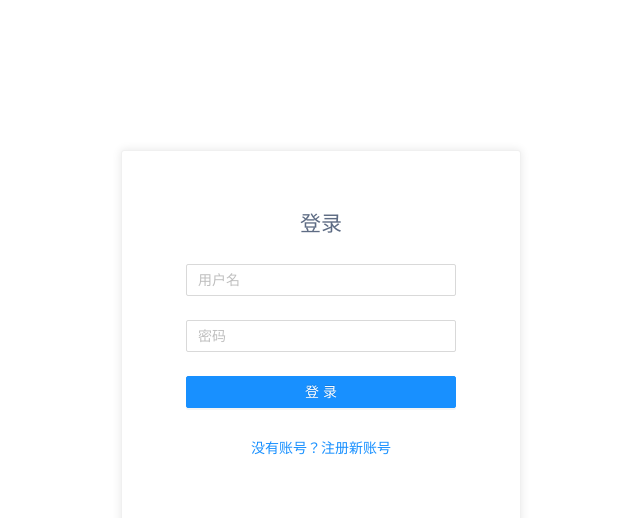
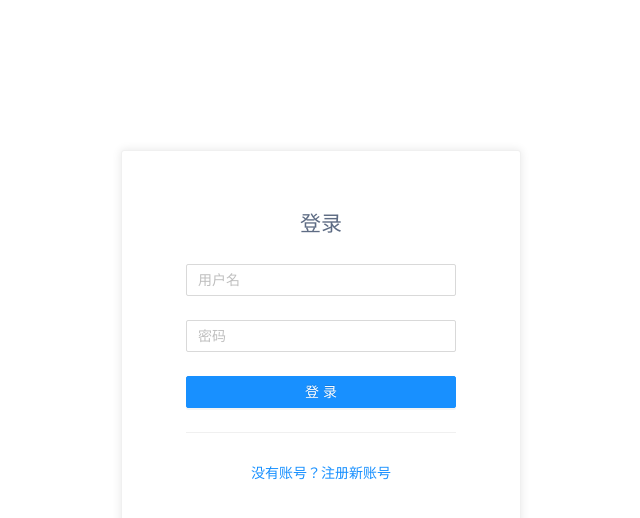
Before and after one commit to JarryChung/i18n-Friday, a React (Create React App) app in the folder client/: page / in a window 1280 px wide. Shown: the top 518 px of the page, without its empty margins (319-959 px from the left). Built offline with nearby package versions, Linux system fonts and the light colour scheme.

Commit message:
:sparkles: 注册登录页面添加分割线

```diff
--- a/client/src/pages/login/Login.tsx
+++ b/client/src/pages/login/Login.tsx
@@ -1,5 +1,5 @@
 import styled from '@emotion/styled';
-import { Button, Card, Form, Input } from 'antd';
+import { Button, Card, Form, Input, Divider } from 'antd';
 import { useAuth } from 'components/AuthProvider';
 import { IAuthRequset } from 'helpers/auth';
 import { useState } from 'react';
@@ -42,6 +42,8 @@ export const LoginPage = () => {
           </Form.Item>
         </Form>
 
+        <Divider />
+
         <LongButton type="link" onClick={() => setIsRegister(!isRegister)}>
           {isRegister ? '已经有帐号了？直接登录' : '没有账号？注册新账号'}
         </LongButton>
```
